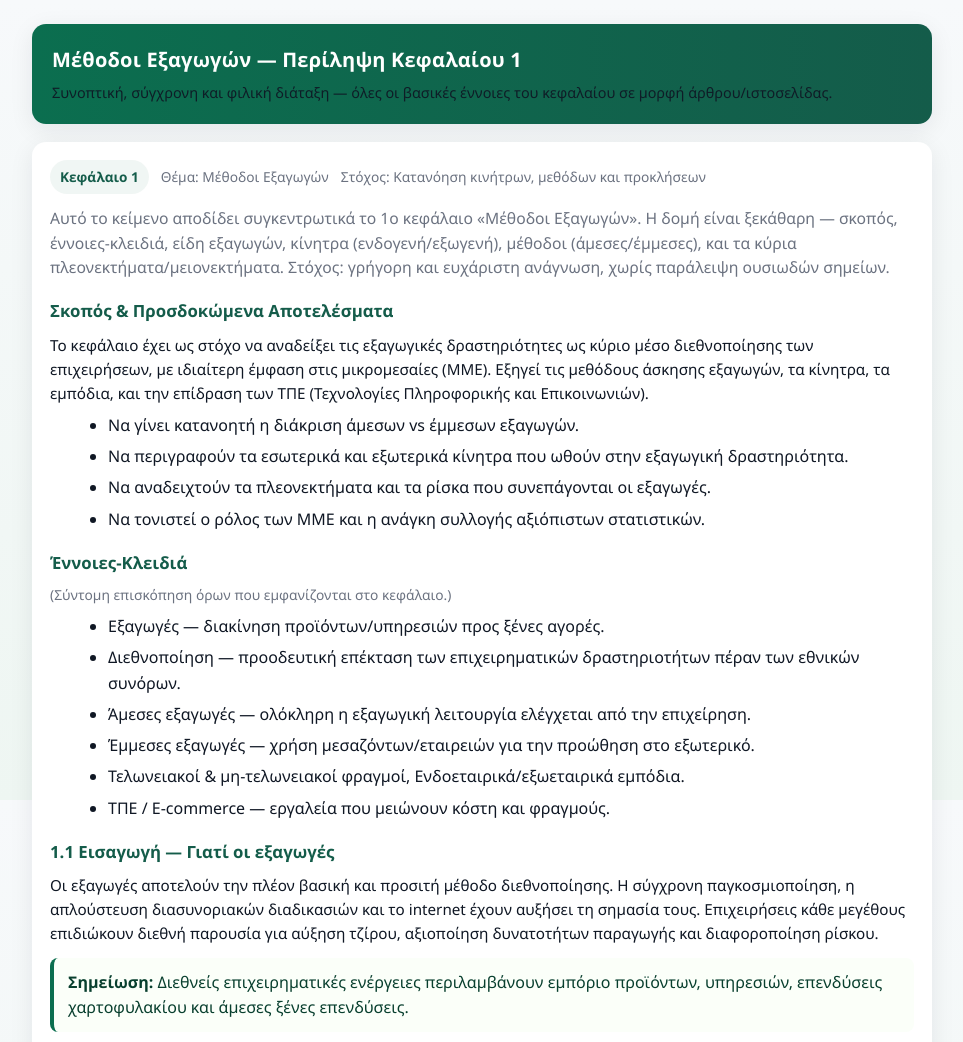
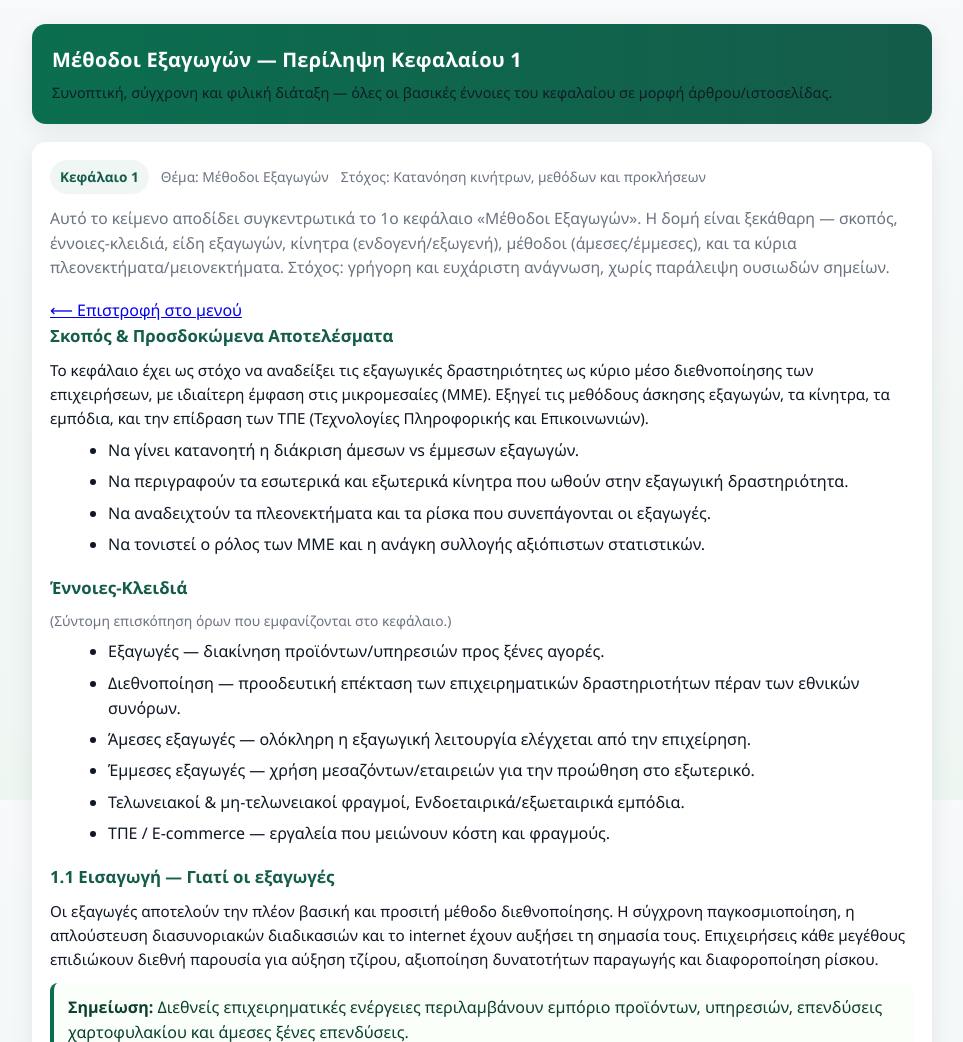
Before and after one commit to antarxo/kekapps, a plain HTML site: page chapter1_exports.html in a window 1280 px wide. Shown: the top 1042 px of the page, without its empty margins (158-1121 px from the left). Drawn offline with Linux system fonts and the light colour scheme.

Commit message:
Update chapter1_exports.html

```diff
--- a/chapter1_exports.html
+++ b/chapter1_exports.html
@@ -133,7 +133,7 @@
       <p class="intro">
         Αυτό το κείμενο αποδίδει συγκεντρωτικά το 1ο κεφάλαιο «Μέθοδοι Εξαγωγών». Η δομή είναι ξεκάθαρη — σκοπός, έννοιες-κλειδιά, είδη εξαγωγών, κίνητρα (ενδογενή/εξωγενή), μέθοδοι (άμεσες/έμμεσες), και τα κύρια πλεονεκτήματα/μειονεκτήματα. Στόχος: γρήγορη και ευχάριστη ανάγνωση, χωρίς παράλειψη ουσιωδών σημείων.
       </p>
-
+<a href="index.html" class="back-button">⟵ Επιστροφή στο μενού</a>
       <section id="purpose">
         <h2>Σκοπός & Προσδοκώμενα Αποτελέσματα</h2>
         <p>Το κεφάλαιο έχει ως στόχο να αναδείξει τις εξαγωγικές δραστηριότητες ως κύριο μέσο διεθνοποίησης των επιχειρήσεων, με ιδιαίτερη έμφαση στις μικρομεσαίες (ΜΜΕ). Εξηγεί τις μεθόδους άσκησης εξαγωγών, τα κίνητρα, τα εμπόδια, και την επίδραση των ΤΠΕ (Τεχνολογίες Πληροφορικής και Επικοινωνιών).</p>
```
